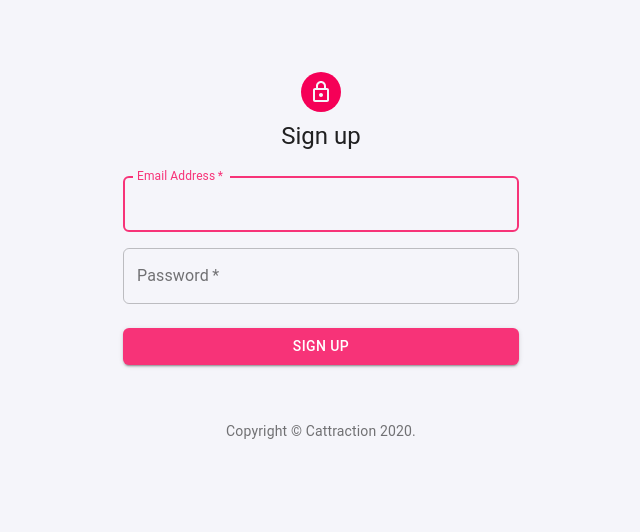
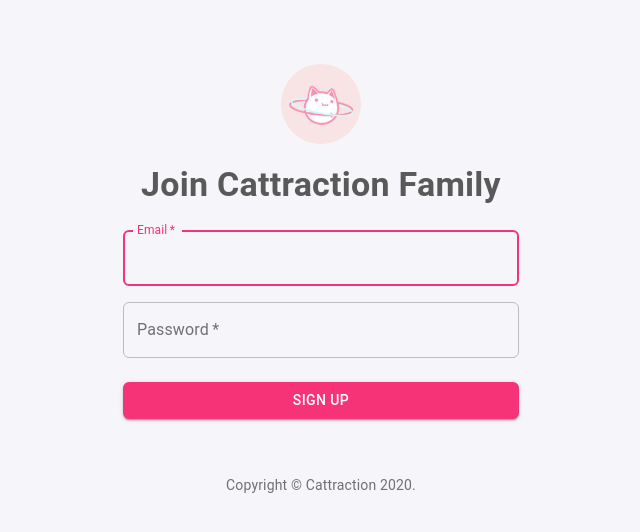
Before and after one commit to 687project/Cattraction, a React (Create React App) app in the folder src/main/frontend/: page /signup in a window 1280 px wide. Shown: the top 532 px of the page, without its empty margins (319-959 px from the left). Built offline with nearby package versions, Linux system fonts and the light colour scheme; what redux-immutable would draw is missing.

Commit message:
fq 前端UI修改

```diff
--- a/src/main/frontend/src/components/Auth/Login.js
+++ b/src/main/frontend/src/components/Auth/Login.js
@@ -1,5 +1,4 @@
 import React, {useState} from 'react';
-import Avatar from '@material-ui/core/Avatar';
 import Button from '@material-ui/core/Button';
 import CssBaseline from '@material-ui/core/CssBaseline';
 import TextField from '@material-ui/core/TextField';
@@ -7,11 +6,11 @@
 import Paper from '@material-ui/core/Paper';
 import Box from '@material-ui/core/Box';
 import Grid from '@material-ui/core/Grid';
-import LockOutlinedIcon from '@material-ui/icons/LockOutlined';
 import Typography from '@material-ui/core/Typography';
 import { makeStyles } from '@material-ui/core/styles';
 import axios from 'axios';
-import background from '../../statics/login_background.jpeg'
+import background from '../../statics/login_sidepic.jpg'
+import logoSmall from '../../statics/logoSmall.jpeg'
 import {connect} from "react-redux";
 import {Redirect} from "react-router-dom";
 import {authenticateUser} from "../../actions/auth";
@@ -41,6 +40,19 @@
         backgroundSize: 'cover',
         backgroundPosition: 'center',
     },
+    imageLogoSmall: {
+        backgroundRepeat: 'no-repeat',
+        backgroundColor:
+            theme.palette.type === 'light' ? theme.palette.grey[50] : theme.palette.grey[900],
+        backgroundSize: 'cover',
+        backgroundPosition: 'center',
+        borderRadius: '50%',
+        width: '80px',
+    },
+    welcomeTitle: {
+        color: '#595959',
+        // fontFamily: 'Comic Sans MS',
+    },
     paper: {
         margin: theme.spacing(8, 4),
         display: 'flex',
@@ -60,6 +72,7 @@
     },
 }));
 
+
 function SignInSide(props) {
     const classes = useStyles();
 
@@ -76,12 +89,17 @@
             <Grid item xs={false} sm={4} md={7} className={classes.image} />
             <Grid item xs={12} sm={8} md={5} component={Paper} elevation={6} square>
                 <div className={classes.paper}>
-                    <Avatar className={classes.avatar}>
-                        <LockOutlinedIcon />
-                    </Avatar>
-                    <Typography component="h1" variant="h5">
-                        Sign in
+                    {/* <Avatar className={classes.avatar}> */}
+                    {/* <LockOutlinedIcon/> */}
+                    {/* </Avatar> */}
+                    <img src={logoSmall} alt="Avatar" className={classes.imageLogoSmall} />
+
+
+                    <Typography component="h0" variant="h4">
+                        <br></br>
+                        <b className={classes.welcomeTitle}>Welcome to Cattraction</b>
                     </Typography>
+
                     <form className={classes.form} noValidate>
                         <TextField
                             variant="outlined"
@@ -89,7 +107,7 @@
                             required
                             fullWidth
                             id="email"
-                            label="Email Address"
+                            label="Email"
                             name="email"
                             autoComplete="email"
                             autoFocus
@@ -115,13 +133,13 @@
                             className={classes.submit}
                             onClick={ e => props.handleSubmit(email, password)}
                         >
-                            Sign In
+                            LOG IN
                         </Button>
                         <Grid container>
                             <Grid item xs />
                             <Grid item>
                                 <Link href="/signup" variant="body2">
-                                    {"Don't have an account? Sign Up"}
+                                    {"Not on Cattraction yet? Sign up"}
                                 </Link>
                             </Grid>
                         </Grid>
@@ -141,20 +159,18 @@
 
 const mapDispatchToProps = (dispatch) => ({
     handleSubmit(email, password) {
-        axios.get('/api/auth/login.json', {
-            params: {
-                email: email,
-                password: password
+        axios({
+            method: 'post',
+            url:'http://localhost:8080/api/v1/user-profile/login',
+            params:{  email: email,password: password}
+        }).then(res => {
+            if(res.data["email"]==null)alert("No such user!")
+            else if(password !== res.data["password"])alert("wrong password!")
+            else {
+                alert("log in successfully!")
+                localStorage.setItem('token', res.data.token)
+                dispatch(authenticateUser(res.data.user))
             }
-        }).then(res => {
-            // if (res.data.code === 200) {
-            //     localStorage.setItem('token', res.data.token);
-            //     dispatch(authenticateUser(res.data.user));
-            // } else {
-            //     alert(res.data.message);
-            // }
-            localStorage.setItem('token', res.data.token);
-            dispatch(authenticateUser(res.data.user));
             console.log(res.data);
         })
     },
--- a/src/main/frontend/src/components/Auth/SignUp.js
+++ b/src/main/frontend/src/components/Auth/SignUp.js
@@ -1,20 +1,19 @@
-import React, {useEffect, useRef, useState} from 'react';
-import Avatar from '@material-ui/core/Avatar';
+import React, {useState} from 'react';
 import Button from '@material-ui/core/Button';
 import TextField from '@material-ui/core/TextField';
 import Grid from '@material-ui/core/Grid';
 import Box from '@material-ui/core/Box';
-import LockOutlinedIcon from '@material-ui/icons/LockOutlined';
 import Typography from '@material-ui/core/Typography';
-import { makeStyles } from '@material-ui/core/styles';
+import {makeStyles} from '@material-ui/core/styles';
 import Container from '@material-ui/core/Container';
 import axios from "axios";
+import logoSmall from '../../statics/logoSmall.jpeg'
 
 function Copyright() {
     return (
         <Typography variant="body2" color="textSecondary" align="center">
             {'Copyright © '}
-                Cattraction
+            Cattraction
             {' ' + new Date().getFullYear()}
             {'.'}
         </Typography>
@@ -22,6 +21,18 @@
 }
 
 const useStyles = makeStyles((theme) => ({
+    imageLogoSmall: {
+        backgroundRepeat: 'no-repeat',
+        backgroundColor:
+            theme.palette.type === 'light' ? theme.palette.grey[50] : theme.palette.grey[900],
+        backgroundSize: 'cover',
+        backgroundPosition: 'center',
+        borderRadius: '50%',
+        width: '80px',
+    },
+    welcomeTitle: {
+        color: '#595959',
+    },
     paper: {
         marginTop: theme.spacing(8),
         display: 'flex',
@@ -43,34 +54,35 @@
 
 export default function SignUp(props) {
     const classes = useStyles();
-
-    const [ email, setEmail ] = useState('');
-    const [ password, setPassword ] = useState('');
+    const [email, setEmail] = useState('');
+    const [password, setPassword] = useState('');
 
     const handleSignUp = () => {
-        axios.get('/api/auth/signup.json', {
-            params: {
-                email: email,
-                password: password
-            }
+        axios({
+            method: 'post',
+            url: 'http://localhost:8080/api/v1/user-profile/signup',
+            params: {email: email, password: password}
         }).then(res => {
-            if (res.data.code === 200) {
-                props.history.push('/home');
-                localStorage.setItem('token', res.data.token);
-            } else {
-                alert(res.data.message)
-            }
+            if (res.data) {
+                alert("Sign up successfully!")
+                props.history.push('/home')
+                localStorage.setItem('token', res.data.token)
+            } else alert("user exists!")
+        }).catch(error => {
+            console.log(error.response)
         })
     }
 
     return (
         <Container component="main" maxWidth="xs">
             <div className={classes.paper}>
-                <Avatar className={classes.avatar}>
+                {/* <Avatar className={classes.avatar}>
                     <LockOutlinedIcon />
-                </Avatar>
-                <Typography component="h1" variant="h5">
-                    Sign up
+                </Avatar> */}
+                <img src={logoSmall} alt="Avatar" className={classes.imageLogoSmall}/>
+                <br></br>
+                <Typography component="h1" variant="h4">
+                    <b className={classes.welcomeTitle}>Join Cattraction Family</b>
                 </Typography>
                 <form className={classes.form} noValidate>
                     <Grid container spacing={2}>
@@ -81,11 +93,11 @@
                                 required
                                 fullWidth
                                 id="email"
-                                label="Email Address"
+                                label="Email"
                                 name="email"
                                 autoComplete="email"
                                 autoFocus
-                                onChange={ e => setEmail(e.target.value) }
+                                onChange={e => setEmail(e.target.value)}
                             />
                         </Grid>
                         <Grid item xs={12}>
@@ -99,7 +111,7 @@
                                 type="password"
                                 id="password"
                                 autoComplete="current-password"
-                                onChange={ e => setPassword(e.target.value) }
+                                onChange={e => setPassword(e.target.value)}
                             />
                         </Grid>
                     </Grid>
@@ -115,7 +127,7 @@
                 </form>
             </div>
             <Box mt={5}>
-                <Copyright />
+                <Copyright/>
             </Box>
         </Container>
     );
--- a/src/main/frontend/src/components/common/Header.js
+++ b/src/main/frontend/src/components/common/Header.js
@@ -10,11 +10,13 @@
 import Container from "@material-ui/core/Container";
 import {connect} from "react-redux";
 import HomeRoundedIcon from '@material-ui/icons/HomeRounded';
+import ExitToAppIcon from '@material-ui/icons/ExitToApp';
 import CreateRoundedIcon from '@material-ui/icons/CreateRounded';
+import AccountCircleIcon from '@material-ui/icons/AccountCircle';
+import PersonIcon from '@material-ui/icons/Person';
 import * as authActions from "../../actions/auth";
 import Link from "@material-ui/core/Link";
 import {Link as RouterLink} from "react-router-dom";
-import {Router} from "react-router";
 
 const useStyles = makeStyles((theme) => ({
     header: {
@@ -85,7 +87,7 @@
         >
             <Container maxWidth="lg">
                 <Toolbar className={classes.toolbar}>
-                    <a href="#" className={classes.logo}>
+                    <a href="/" className={classes.logo}>
                         <img src={logo} alt="Nav Logo" className={classes.logoImg}/>
                     </a>
                     <div className={classes.search}>
@@ -113,18 +115,6 @@
                                 Home
                             </Button>
                         </Link>
-                        {
-                            props.loginStatus ?
-                                <Button variant="text" color="default" onClick={props.handleLogout}>Logout</Button> :
-                                <Fragment>
-                                    <Link to="/login" underline="none" component={RouterLink}>
-                                        <Button variant="text" color="primary">Log In</Button>
-                                    </Link>
-                                    <Link to="/signup" underline="none" component={RouterLink}>
-                                        <Button variant="text" color="default">Sign Up</Button>
-                                    </Link>
-                                </Fragment>
-                        }
                         <Link to="/newpost" underline="none" component={RouterLink}>
                             <Button
                                 variant="outlined"
@@ -134,6 +124,35 @@
                                 Post
                             </Button>
                         </Link>
+
+                        {
+                            props.loginStatus ?
+                                // <Button variant="text" color="default" onClick={props.handleLogout}>
+                                <Button onClick={props.handleLogout} variant="outlined" color="primary" startIcon={<ExitToAppIcon style={{color: "primary"}}/>}>
+                                    Logout
+                                </Button> :
+
+                                <Fragment>
+
+                                    <Link to="/login" underline="none" component={RouterLink}>
+                                        {/* <Button variant="text" color="primary"> */}
+                                        <Button variant="outlined" color="primary" startIcon={<PersonIcon style={{color: "primary"}}/>}>
+                                            Log In
+                                        </Button>
+                                    </Link>
+
+                                    <Link to="/signup" underline="none" component={RouterLink}>
+                                        {/* <Button variant="text" color="default"> */}
+                                        <Button variant="outlined" color="primary" startIcon={<AccountCircleIcon style={{color: "primary"}}/>}>
+                                            Sign Up
+                                        </Button>
+                                    </Link>
+
+                                </Fragment>
+                        }
+
+
+
                     </div>
                 </Toolbar>
             </Container>
```
Also changed, not shown: src/main/frontend/src/statics/login_sidepic.jpg (added), src/main/frontend/src/statics/logoSmall.jpeg (added).
